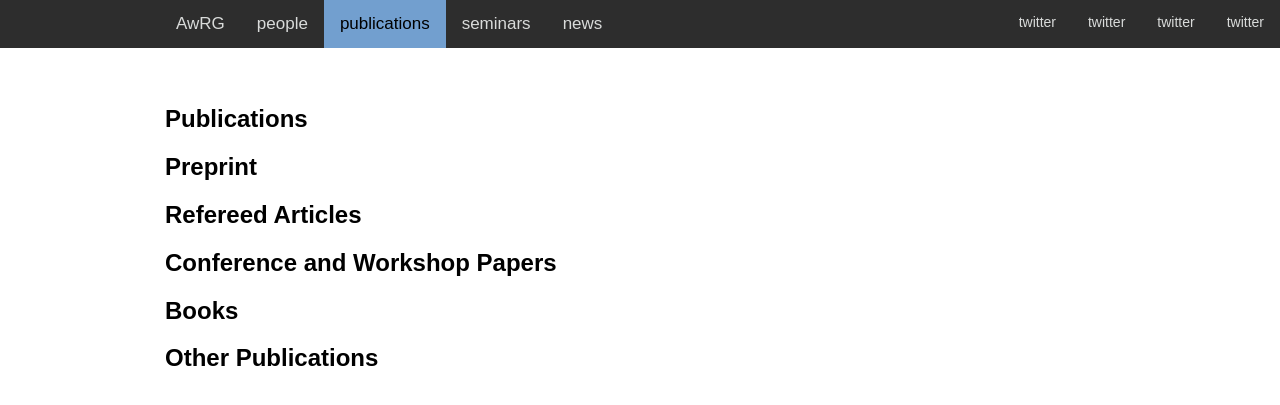
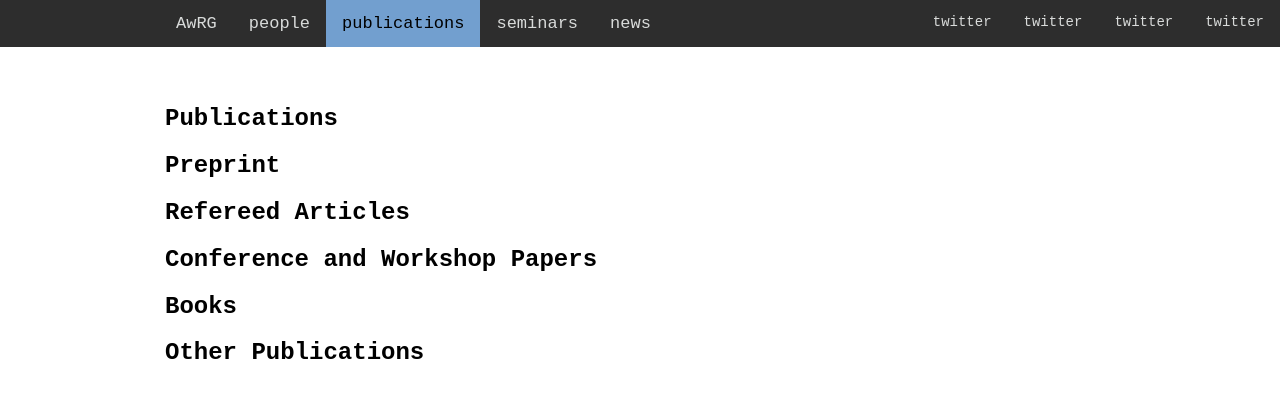
Before and after one commit to gherardovarando/web-group-template, a Jekyll site: the page built from publications.md, in a window 1280 px wide. Shown: the top 405 px of the page. Built offline with Jekyll 4.4.1, drawn with Linux system fonts in a browser that asks for light colours.

Commit message:
monospace 11pt in articles

```diff
--- a/assets/style/style.css
+++ b/assets/style/style.css
@@ -1,5 +1,5 @@
 body {
-  font-family: "Arial", Helvetica, sans-serif;
+  font-family: monospace;
   margin: 0;
 }
 
@@ -11,6 +11,7 @@ body {
 
 article {
  margin: 80px auto 20px 160px;
+ font-size: 12pt;
  padding: 5px;
  max-width: 1000px;
  display: block;
@@ -154,7 +155,6 @@ div.bibtexout {
     color: #666;
     page-break-inside: avoid;
     font-family: monospace;
-    font-size: 15px;
     line-height: 1.6;
     margin-bottom: 1.6em;
     max-width: 100%;
```
